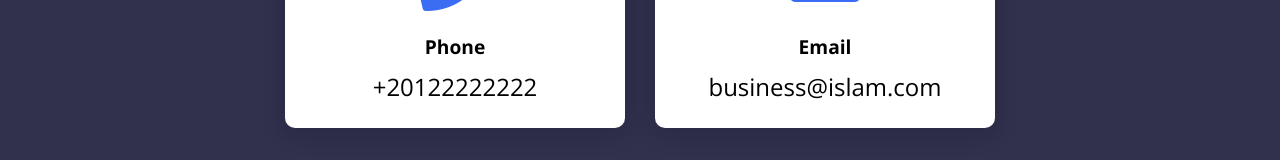
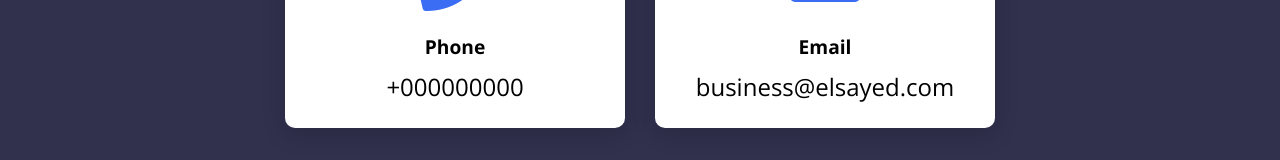
Before and after one commit to elsayedebiad/first, a plain HTML site: page index.html in a window 1280 px wide. Shown: the part 3731-3891 px from the top of the page. Drawn offline with nearby package versions, Linux system fonts and the light colour scheme.

Commit message:
Update index.html

```diff
--- a/index.html
+++ b/index.html
@@ -238,7 +238,7 @@ body {
                 </div>
                 <div class="info">
                     <h3>Phone</h3>
-                    <p>+20122222222</p>
+                    <p>+000000000</p>
                 </div>
             </div>
             <div class="card">
@@ -247,7 +247,7 @@ body {
                 </div>
                 <div class="info">
                     <h3>Email</h3>
-                    <p>business@islam.com</p>
+                    <p>business@elsayed.com</p>
                 </div>
             </div>
         </div>
```
